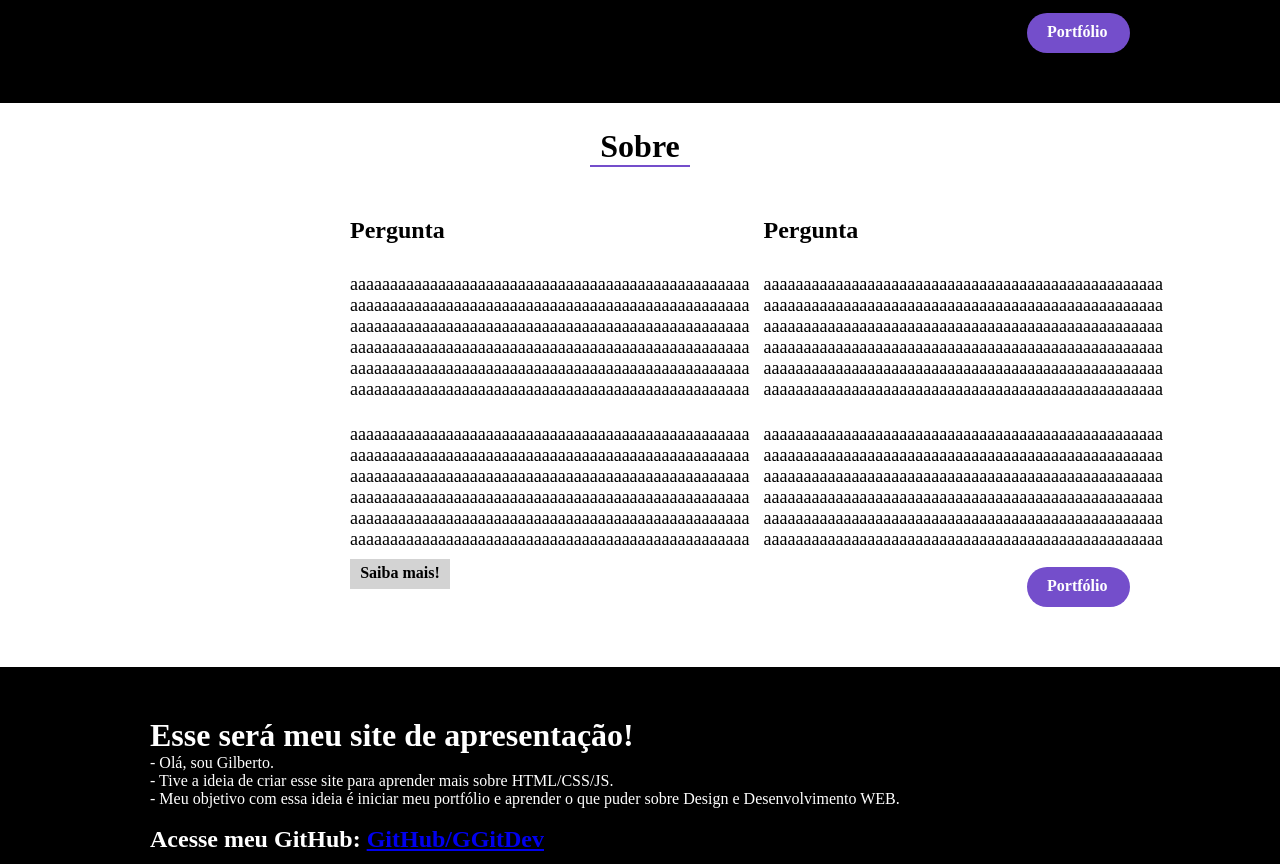
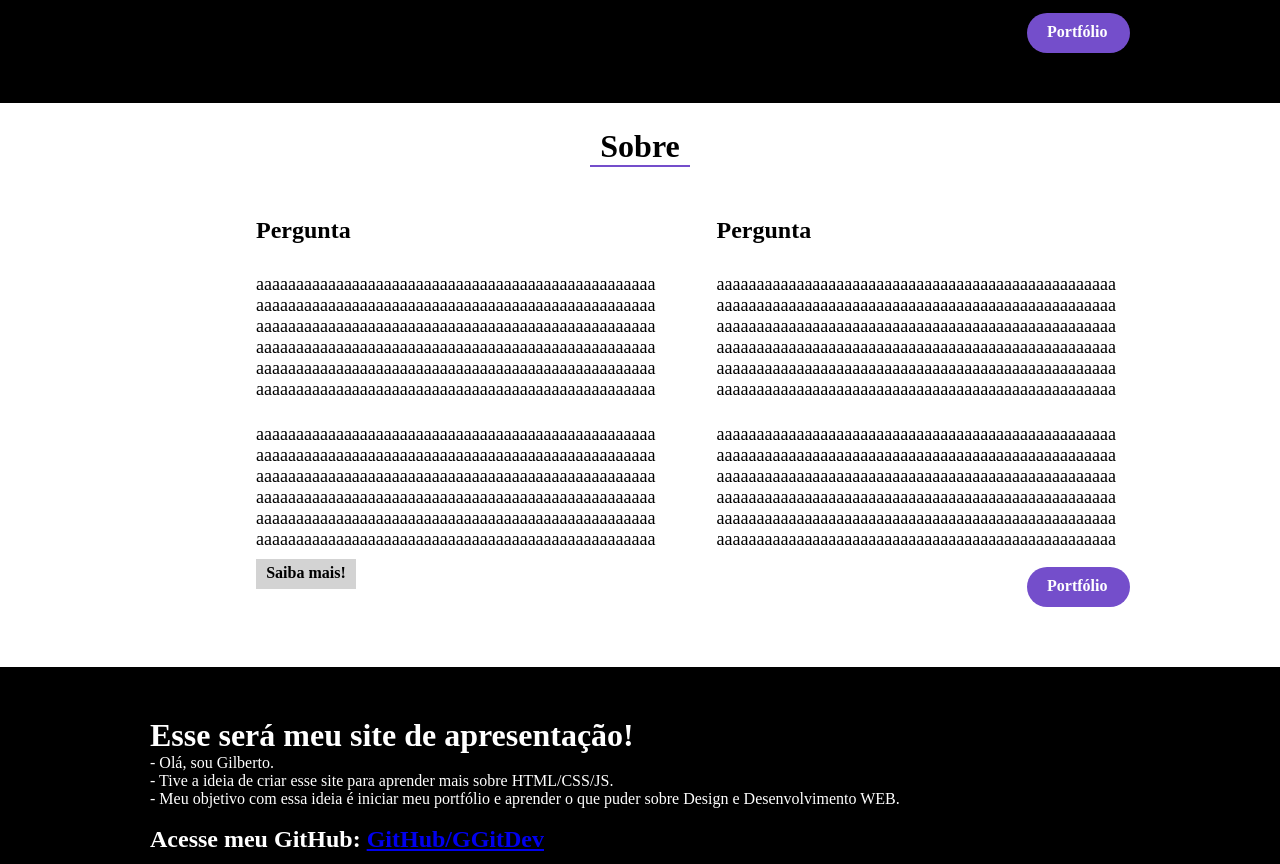
Before and after one commit to GGitDev/projeto_cv, a plain HTML site: page index.html in a window 1280 px wide. Shown: the part 650-1514 px from the top of the page. Drawn offline with Linux system fonts and the light colour scheme.

Commit message:
- porcentagem

```diff
--- a/css/style.css
+++ b/css/style.css
@@ -197,7 +197,7 @@ main {
 }
 
 .article2-proposito {
-  padding-left: 350px;
+  padding-left: 20%;
 }
 
 .article2-proposito-pergunta {
```
